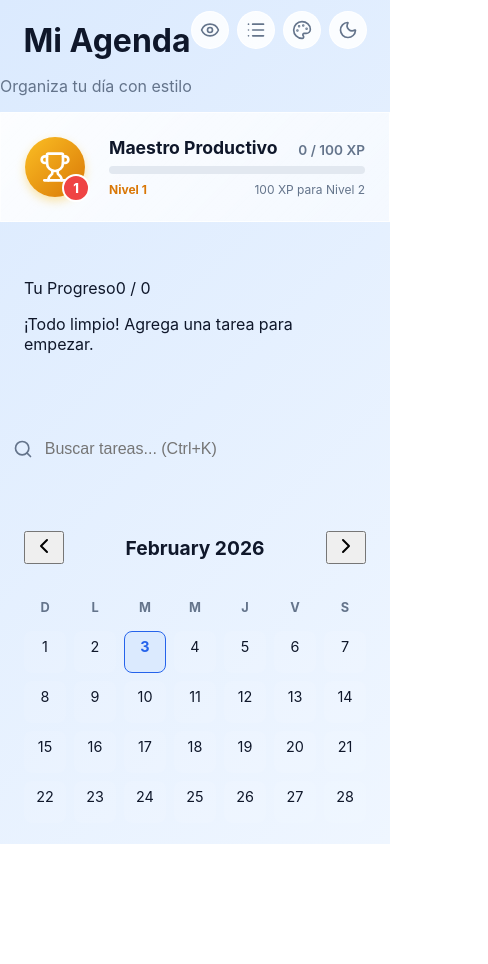
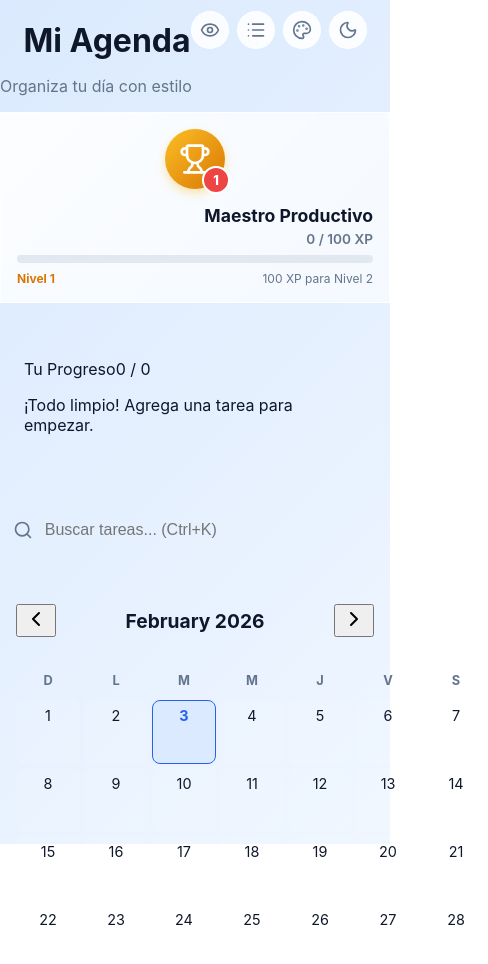
Before and after one commit to alexsdx/AplicacionToDo, a React (Vite) app: page / in a window 390 px wide. Both pictures are taken after a click on the button 255 px from the left and 30 px from the top of the page. Shown: the top 964 px of the page, 488 px wide, since content can reach past the window. Before the commit the page ends 879 px from the top, so only its background shows below. Built offline with nearby package versions, Linux system fonts and the light colour scheme.

Commit message:
fix: Ajustes de diseño responsivo para móviles

```diff
--- a/src/styles/app.css
+++ b/src/styles/app.css
@@ -12,14 +12,33 @@
     display: flex;
     align-items: center;
     justify-content: center;
+    padding: 20px;
 }
 
 .store-card {
-    width: 90%;
+    width: 100%;
     max-width: 500px;
     background: var(--bg-gradient);
     max-height: 80vh;
     overflow-y: auto;
+    /* Mobile scroll fix */
+    -webkit-overflow-scrolling: touch;
+}
+
+@media (max-width: 480px) {
+    .themes-grid {
+        grid-template-columns: 1fr;
+    }
+
+    .theme-item {
+        flex-direction: column;
+        text-align: center;
+        gap: 10px;
+    }
+
+    .theme-info {
+        margin-bottom: 5px;
+    }
 }
 
 .store-header {
@@ -134,6 +153,22 @@
     border: 1px solid rgba(255,255,255,0.8);
 }
 
+@media (max-width: 480px) {
+    .user-profile {
+        flex-direction: column;
+        text-align: center;
+        gap: 1rem;
+        padding: 1rem;
+    }
+
+    .profile-header {
+        justify-content: center;
+        flex-direction: column;
+        align-items: center;
+        gap: 5px;
+    }
+}
+
 [data-theme='dark'] .user-profile {
     background: linear-gradient(135deg, rgba(30, 41, 59, 0.9), rgba(15, 23, 42, 0.8));
     border-color: rgba(255,255,255,0.1);
@@ -177,6 +212,7 @@
     display: flex;
     flex-direction: column;
     gap: 8px;
+    width: 100%; /* Ensure full width on mobile */
 }
 
 .profile-header {
--- a/src/styles/calendar.css
+++ b/src/styles/calendar.css
@@ -22,6 +22,31 @@
     display: grid;
     grid-template-columns: repeat(7, 1fr);
     gap: 8px;
+}
+
+@media (max-width: 480px) {
+    .calendar-container {
+        padding: 1rem;
+    }
+
+    .calendar-grid {
+        gap: 4px;
+    }
+
+    .calendar-day {
+        border-radius: 6px;
+        padding: 2px;
+        height: 50px; /* Fixed height for consistency */
+    }
+
+    .day-number {
+        font-size: 0.8rem;
+    }
+
+    .task-dot {
+        width: 4px;
+        height: 4px;
+    }
 }
 
 .calendar-day-header {
--- a/src/styles/zen.css
+++ b/src/styles/zen.css
@@ -52,6 +52,23 @@
     animation: scaleUp 0.5s ease;
 }
 
+@media (max-width: 600px) {
+    .zen-task-title {
+        font-size: 2.5rem; /* Smaller title on mobile */
+        margin-bottom: 2rem;
+    }
+
+    .btn-zen-complete {
+        padding: 1.5rem 3rem;
+        font-size: 1rem;
+    }
+
+    .btn-exit-zen {
+        top: 1rem;
+        right: 1rem;
+    }
+}
+
 @keyframes scaleUp {
     from { transform: scale(0.9); opacity: 0; }
     to { transform: scale(1); opacity: 1; }
```
